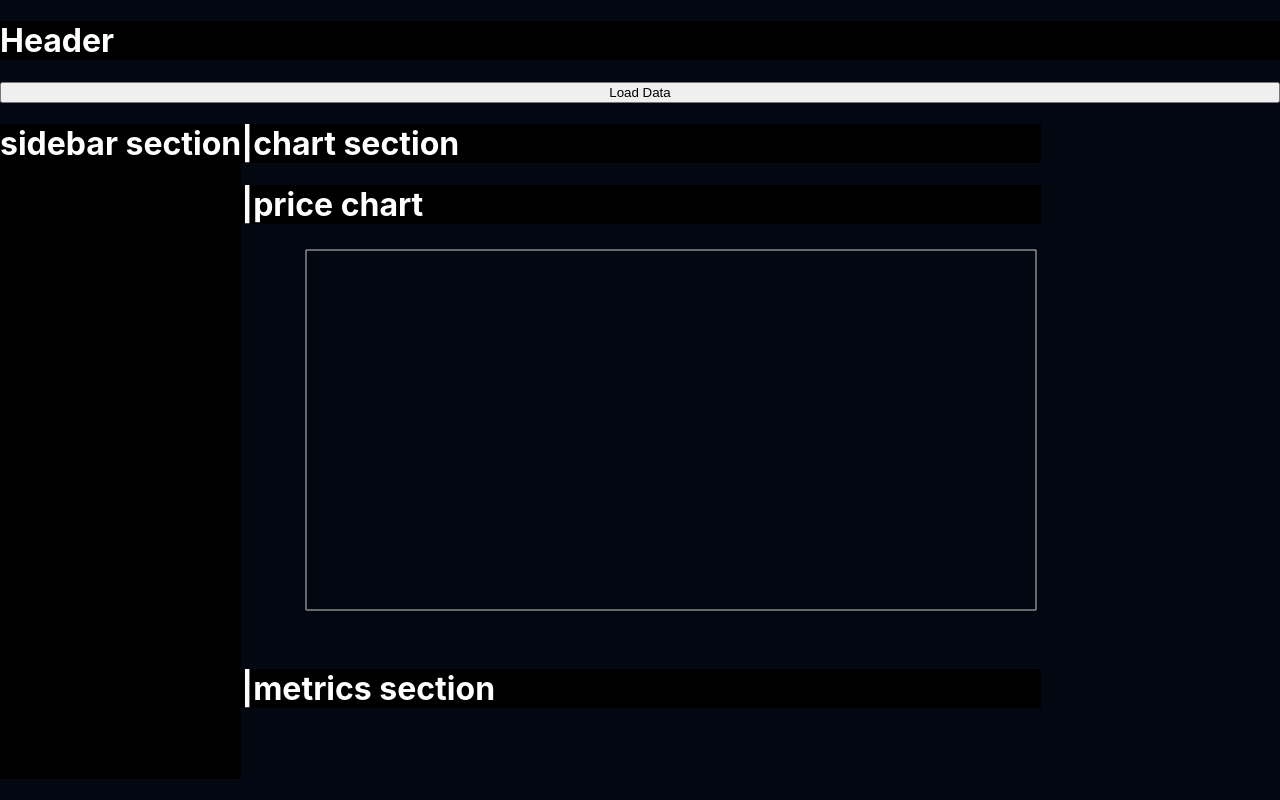
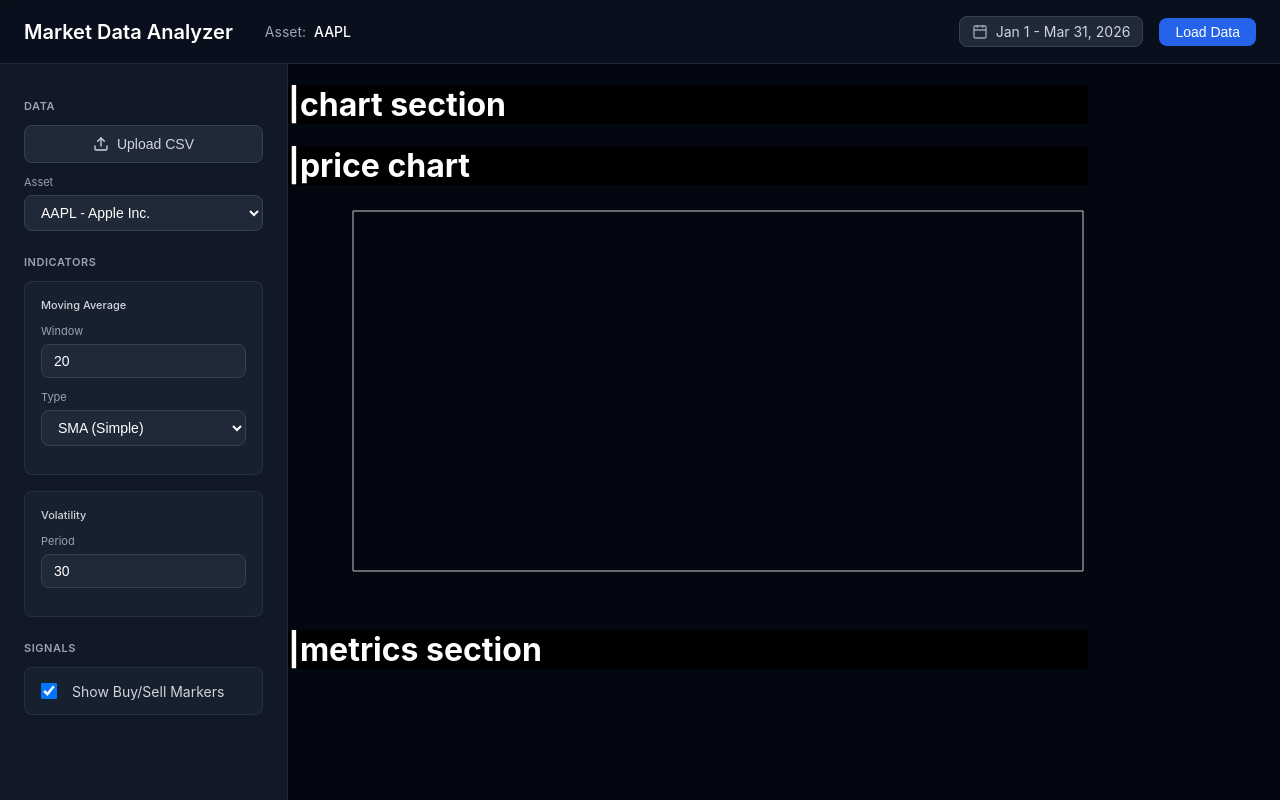
Before and after one commit to Rezaatae/MarketWise, a React (Vite) app in the folder frontend/frontend/: page / in a window 1280 px wide. Built offline with nearby package versions, Linux system fonts and the light colour scheme.

Commit message:
Header LoadButton functioning and sidebar passes settings to API call

```diff
--- a/frontend/frontend/src/App.tsx
+++ b/frontend/frontend/src/App.tsx
@@ -1,7 +1,10 @@
 import styles from './App.module.css';
-import LoadButton from './components/LoadButton';
+import { useState } from 'react';
 import PriceChart from './components/PriceChart';
 import { useMarketData } from './hooks/useMarketData';
+import { Header } from './components/Header';
+import { Sidebar } from './components/Sidebar';
+import type { MarketSettings } from './types/ui';
 
 
 function App() {
@@ -13,15 +16,31 @@ function App() {
     loading,
     error,
   } = useMarketData();
+  const [selectedAsset, setSelectedAsset] = useState('AAPL');
+  const [settings, setSettings] = useState<MarketSettings>({
+  symbol: "AAPL",
+  window: 20,
+  maType: "SMA",
+  volPeriod: 30,
+  showSignals: true,
+});
+  const handleApplySettings = async (settings: MarketSettings) => {
+  console.log(settings);
 
+  // call your existing load function but pass config
+  await loadAlpha(settings.symbol, settings);
+};
 
   return (
     <div className={styles.app}>
-      <h1 style={{ color: 'white', backgroundColor: 'black' }}>Header</h1>
-      <LoadButton onClick={loadAlpha} loading={loading} />
+      <Header
+        selectedAsset={settings.symbol}
+        dateRange="Jan 1 - Mar 31, 2026"
+        onLoadData={() => loadAlpha(settings.symbol, settings)}
+      />
 
       <div className={styles.layout}>
-        <h1 style={{ color: 'white', backgroundColor: 'black' }}>sidebar section</h1>
+        <Sidebar settings={settings} onChange={setSettings} />
         <main className={styles.chartsection}>
           <h1 style={{ color: 'white', backgroundColor: 'black' }}>|chart section</h1>
           <div className={styles.chartSection}>
--- a/frontend/frontend/src/api/market.tsx
+++ b/frontend/frontend/src/api/market.tsx
@@ -3,7 +3,7 @@ import type { components } from "../types/api";
 const BASE_URL = "http://localhost:8000";
 type MarketResponseDTO = components["schemas"]["MarketResponse"];
 
-export async function fetchAlpha(symbol: string): Promise<MarketResponseDTO> {
+export async function fetchAlpha(symbol: string, config: any): Promise<MarketResponseDTO> {
   const res = await fetch(
     `${BASE_URL}/api/market/alpha-market-data/${symbol}`,
     {
@@ -11,7 +11,7 @@ export async function fetchAlpha(symbol: string): Promise<MarketResponseDTO> {
       headers: {
         "Content-Type": "application/json",
       },
-      body: JSON.stringify({}),
+      body: JSON.stringify(config),
     }
   );
 
--- a/frontend/frontend/src/components/Sidebar.tsx
+++ b/frontend/frontend/src/components/Sidebar.tsx
@@ -1,27 +1,21 @@
 import { Upload } from 'lucide-react';
-import { useState } from 'react';
 import styles from './Sidebar.module.css';
+import type { MarketSettings } from '../types/ui';
 
 interface SidebarProps {
-  onApplySettings: (settings: any) => void;
+  settings: MarketSettings;
+  onChange: (settings: MarketSettings) => void;
 }
 
-export function Sidebar({ onApplySettings }: SidebarProps) {
-  const [maWindow, setMaWindow] = useState(20);
-  const [maType, setMaType] = useState('SMA');
-  const [volPeriod, setVolPeriod] = useState(30);
-  const [showSignals, setShowSignals] = useState(true);
-  const [selectedAsset, setSelectedAsset] = useState('AAPL');
+type MAType = "SMA" | "EMA";
 
-  const handleApply = () => {
-    onApplySettings({ maWindow, maType, volPeriod, showSignals, selectedAsset });
-  };
-
+export function Sidebar({ settings, onChange }: SidebarProps) {
   return (
     <aside className={styles.sidebar}>
       <div className={styles.content}>
         <section className={styles.section}>
           <h3 className={styles.sectionTitle}>Data</h3>
+
           <button className={styles.uploadButton}>
             <Upload />
             Upload CSV
@@ -30,8 +24,10 @@ export function Sidebar({ onApplySettings }: SidebarProps) {
           <div className={styles.inputGroup}>
             <label className={styles.label}>Asset</label>
             <select
-              value={selectedAsset}
-              onChange={(e) => setSelectedAsset(e.target.value)}
+              value={settings.symbol}
+              onChange={(e) =>
+                onChange({ ...settings, symbol: e.target.value })
+              }
               className={styles.select}
             >
               <option value="AAPL">AAPL - Apple Inc.</option>
@@ -53,8 +49,13 @@ export function Sidebar({ onApplySettings }: SidebarProps) {
               <label className={styles.label}>Window</label>
               <input
                 type="number"
-                value={maWindow}
-                onChange={(e) => setMaWindow(Number(e.target.value))}
+                value={settings.window}
+                onChange={(e) =>
+                  onChange({
+                    ...settings,
+                    window: Number(e.target.value),
+                  })
+                }
                 className={styles.input}
               />
             </div>
@@ -62,8 +63,13 @@ export function Sidebar({ onApplySettings }: SidebarProps) {
             <div className={styles.inputGroup}>
               <label className={styles.label}>Type</label>
               <select
-                value={maType}
-                onChange={(e) => setMaType(e.target.value)}
+                value={settings.maType}
+                onChange={(e) =>
+                  onChange({
+                    ...settings,
+                    maType: e.target.value as MAType,
+                  })
+                }
                 className={styles.select}
               >
                 <option value="SMA">SMA (Simple)</option>
@@ -79,8 +85,13 @@ export function Sidebar({ onApplySettings }: SidebarProps) {
               <label className={styles.label}>Period</label>
               <input
                 type="number"
-                value={volPeriod}
-                onChange={(e) => setVolPeriod(Number(e.target.value))}
+                value={settings.volPeriod}
+                onChange={(e) =>
+                  onChange({
+                    ...settings,
+                    volPeriod: Number(e.target.value),
+                  })
+                }
                 className={styles.input}
               />
             </div>
@@ -89,23 +100,23 @@ export function Sidebar({ onApplySettings }: SidebarProps) {
 
         <section className={styles.section}>
           <h3 className={styles.sectionTitle}>Signals</h3>
+
           <label className={styles.checkboxLabel}>
             <input
               type="checkbox"
-              checked={showSignals}
-              onChange={(e) => setShowSignals(e.target.checked)}
+              checked={settings.showSignals}
+              onChange={(e) =>
+                onChange({
+                  ...settings,
+                  showSignals: e.target.checked,
+                })
+              }
               className={styles.checkbox}
             />
             <span>Show Buy/Sell Markers</span>
           </label>
         </section>
       </div>
-
-      <div className={styles.footer}>
-        <button onClick={handleApply} className={styles.applyButton}>
-          Apply Settings
-        </button>
-      </div>
     </aside>
   );
 }
--- a/frontend/frontend/src/hooks/useMarketData.tsx
+++ b/frontend/frontend/src/hooks/useMarketData.tsx
@@ -1,11 +1,8 @@
 import { useState } from "react";
 import { fetchAlpha } from "../api/market";
 import { mapToChartData } from "../mappers/marketMapper";
+import type { MarketSettings, PricePoint } from "../types/ui";
 
-type PricePoint = {
-  date: string;
-  close: number;
-};
 
 
 export function useMarketData() {
@@ -14,12 +11,17 @@ export function useMarketData() {
   const [loading, setLoading] = useState(false);
   const [error, setError] = useState<string | null>(null);
 
-  const loadAlpha = async () => {
+  const loadAlpha = async (symbol: string, settings: MarketSettings) => {
     try {
       setLoading(true);
       setError(null);
 
-      const res = await fetchAlpha(symbol);
+      const res = await fetchAlpha(symbol, {
+      window: settings.window,
+      compute_sma: settings.maType === "SMA",
+      compute_ema: settings.maType === "EMA",
+      compute_returns: true,
+      });
       const mapped = mapToChartData(res.timestamps, res.close);
 
       setData(mapped);
--- a/frontend/frontend/src/mappers/marketMapper.ts
+++ b/frontend/frontend/src/mappers/marketMapper.ts
@@ -1,12 +1,8 @@
 import type { components } from "../types/api";
-import type { PriceChartVM } from "../types/ui";
+import type { PriceChartVM, PricePoint } from "../types/ui";
 
 type MarketResponseDTO = components["schemas"]["MarketResponse"];
 
-type PricePoint = {
-  date: string;
-  close: number;
-};
 
 export function mapToPriceChartVM(dto: MarketResponseDTO): PriceChartVM {
   return {
```
Also changed, not shown: frontend/frontend/src/types/ui.ts (+8 -0 lines).
